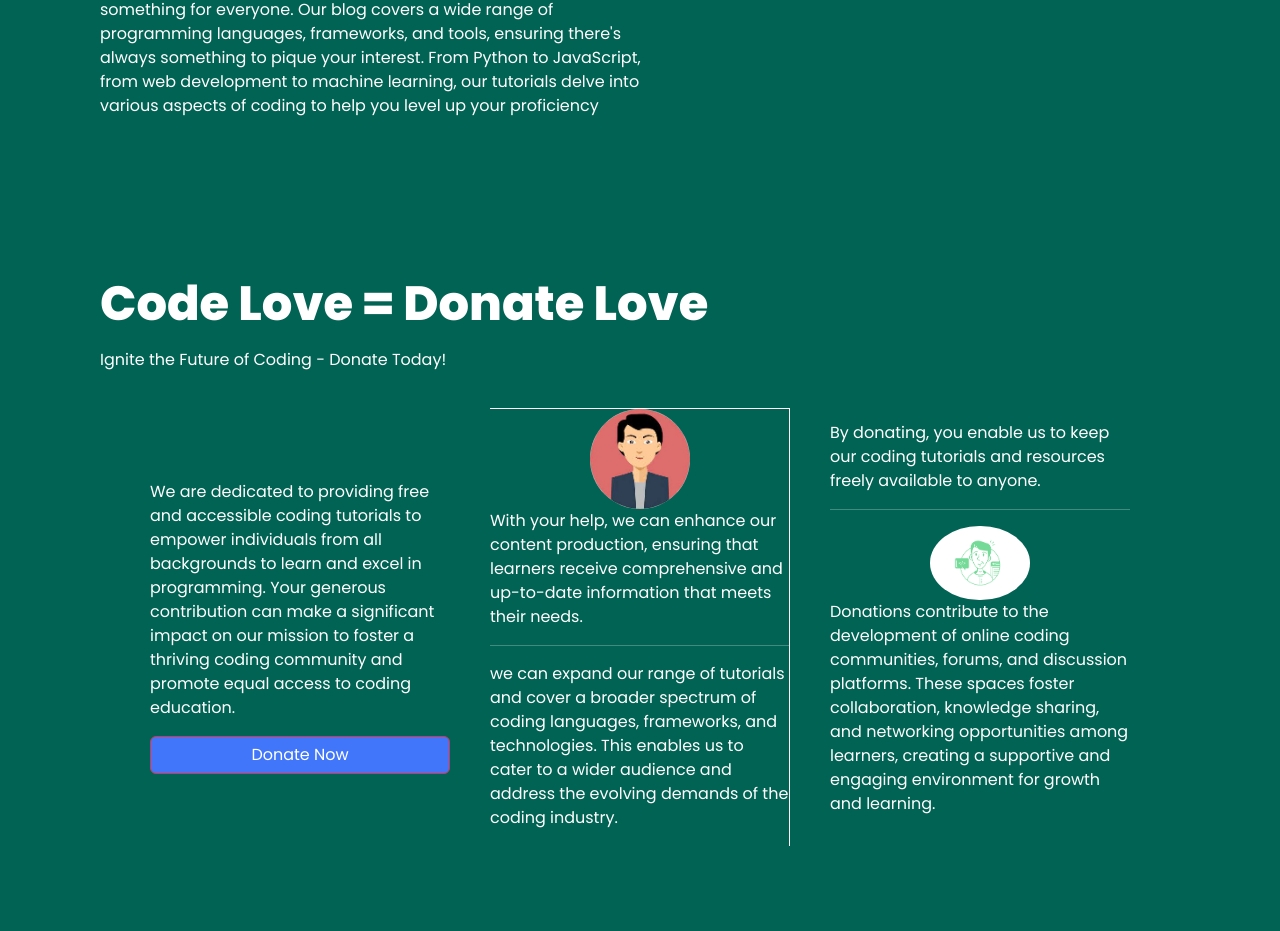
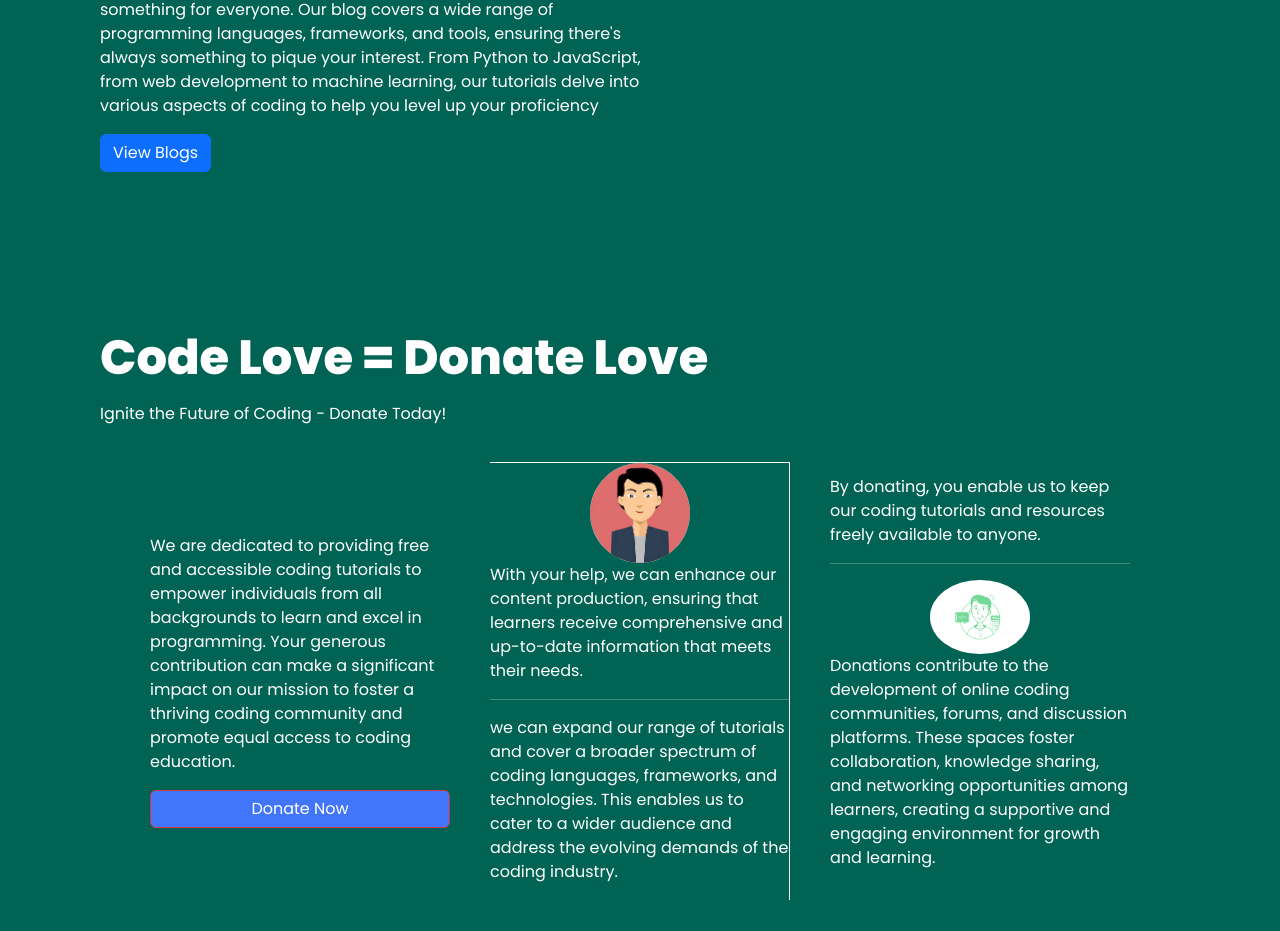
Before and after one commit to MUSSAFARA-RIAZ/EC-PROJECT-, a React (Create React App) app: page /home in a window 1280 px wide. Shown: the part 2194-3125 px from the top of the page. Built offline with nearby package versions, Linux system fonts and the light colour scheme.

Commit message:
update UI

```diff
--- a/src/Components/Geeks.jsx
+++ b/src/Components/Geeks.jsx
@@ -1,6 +1,11 @@
-import React from 'react'
+import React from 'react';
+import Button from 'react-bootstrap/Button';
 
 export default function Geeks() {
+  const blogs = (event) => {
+    event.stopPropagation();
+    window.open('http://localhost:3000/blog',"_blank")
+  }
   return (
     <div className='geekdiv'>
       <h1 className='geekhead'>Geek Out with Us</h1>
@@ -8,6 +13,7 @@ export default function Geeks() {
       <br/>
       <p className='geektext'>Welcome to our blog section, where you'll find a treasure trove of coding tutorials designed to enhance your programming skills. Whether you're a beginner dipping your toes into the vast sea of coding or an experienced developer seeking new insights, we have something for everyone.
       Our blog covers a wide range of programming languages, frameworks, and tools, ensuring there's always something to pique your interest. From Python to JavaScript, from web development to machine learning, our tutorials delve into various aspects of coding to help you level up your proficiency</p>
+      <Button variant="primary" style={{position:"relative",left:100}}onClick={blogs}>View Blogs</Button>
     </div>
   )
 }
```
